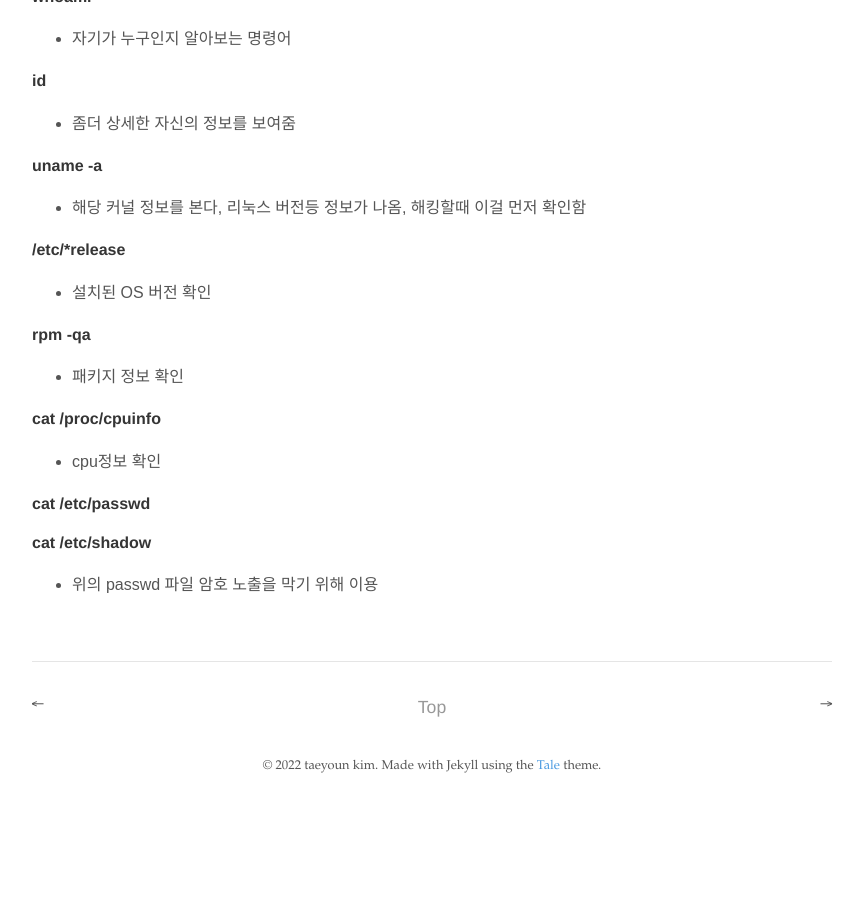
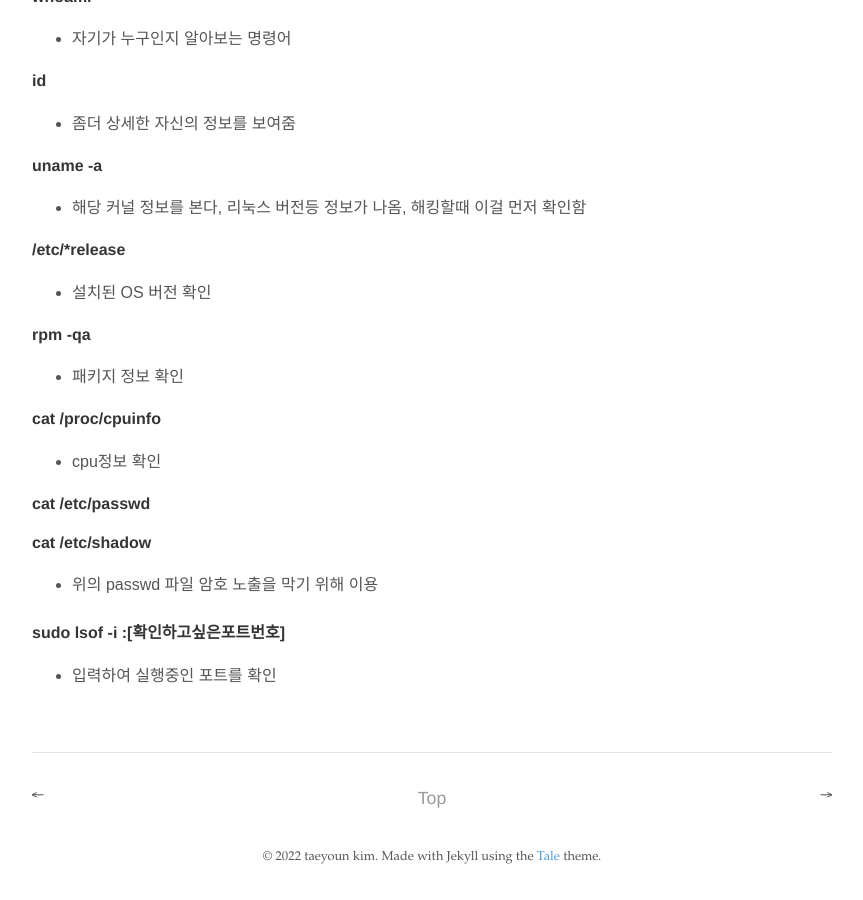
Before and after one commit to fure0/fure0.github.io, a Jekyll site: the page built from _posts/2022-01-16-LinuxCommand-jp.md, in a window 1280 px wide and 900 px high, scrolled down 6044 px. Shown: the whole window, without its empty margins (208-1071 px from the left). Built offline with Jekyll 4.4.1, drawn with Linux system fonts in a browser that asks for light colours; before the commit the page ends 6853 px from its top, so only the background shows below that.

Commit message:
깃허브 블로그 포스트 갱신

```diff
--- a/_posts/2022-01-16-LinuxCommand-jp.md
+++ b/_posts/2022-01-16-LinuxCommand-jp.md
@@ -238,3 +238,6 @@ rwx(읽기,쓰기,실행)
 
 #### cat /etc/shadow
 * 위의 passwd 파일 암호 노출을 막기 위해 이용
+
+#### sudo lsof -i :[확인하고싶은포트번호]
+* 입력하여 실행중인 포트를 확인
```
Also changed, not shown: other parts of _posts/2022-01-16-LinuxCommand-jp.md (+1 -1 lines).
